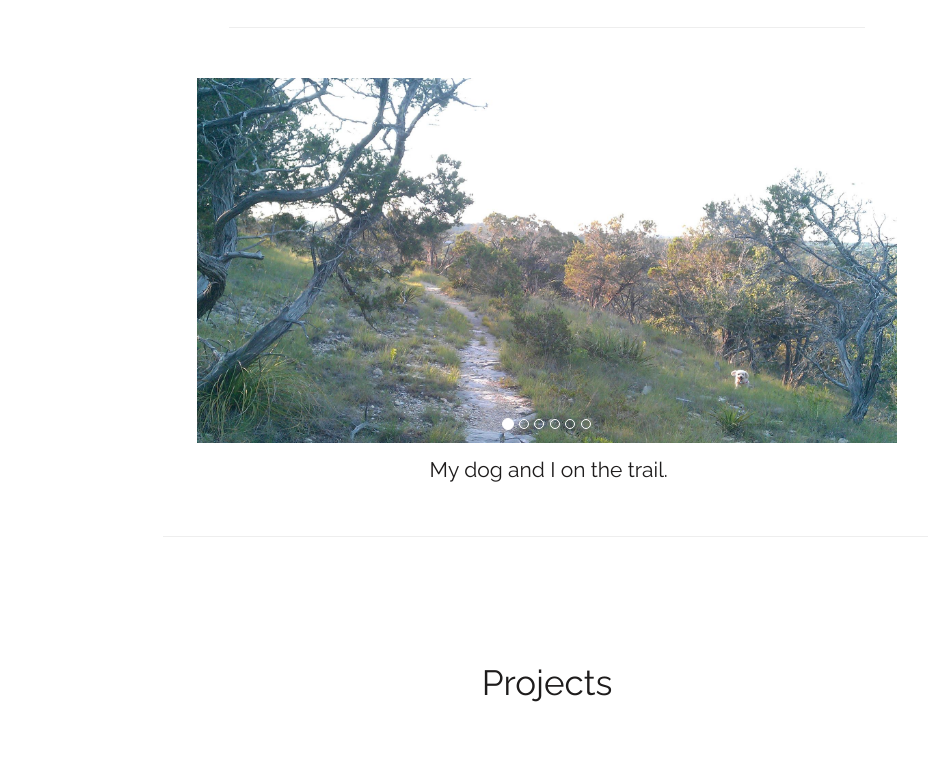
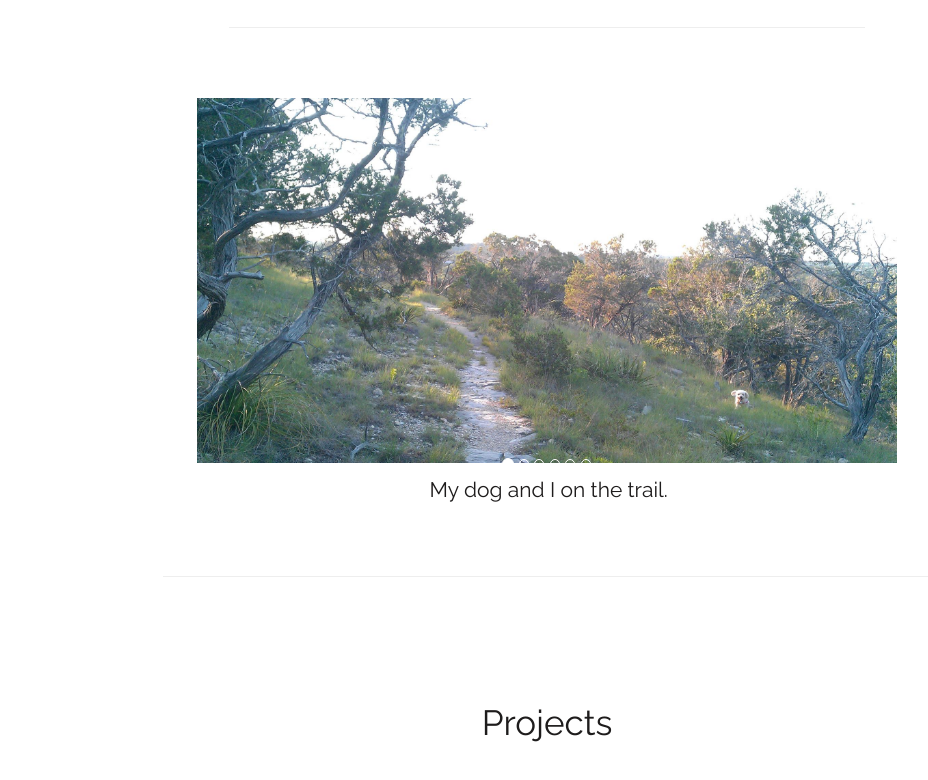
Before and after one commit to bboutette/portfolio, a website: page index.html in a window 1280 px wide. Shown: the part 1073-1853 px from the top of the page, without its empty margins (93-1021 px from the left). Drawn offline with nearby package versions, Linux system fonts and the light colour scheme.

Commit message:
Update index.html

```diff
--- a/index.html
+++ b/index.html
@@ -80,7 +80,7 @@
     </div>
     <!-- Carousel
     ================================================== -->
-    <div id="myCarousel" class="carousel">
+    <div id="myCarousel" class="container carousel">
       <!-- Indicators -->
       <ol class="carousel-indicators">
         <li data-target="#myCarousel" data-slide-to="0" class="active"></li>
```
